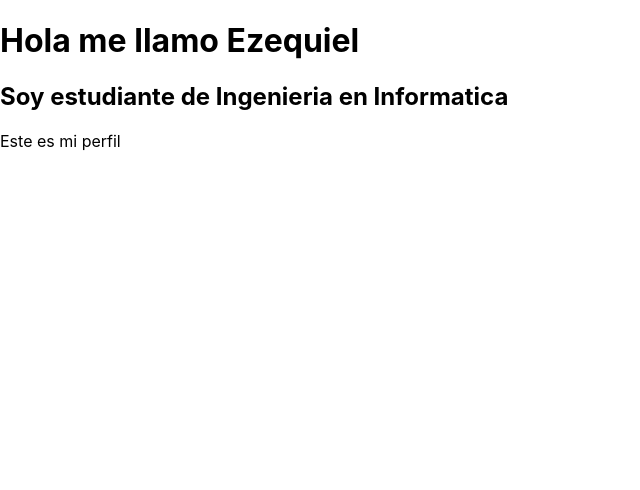
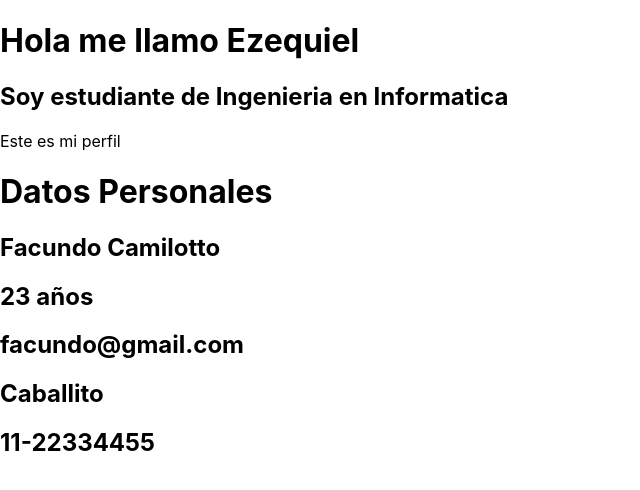
Before and after one commit to ezebarrena/tpoapi, a React (Create React App) app: page / in a window 1280 px wide. Shown: the top 490 px of the page, without its empty margins (0-640 px from the left). Built offline with nearby package versions, Linux system fonts and the light colour scheme.

Commit message:
actualizacion PagIncio

```diff
--- a/src/components/datosPersonales.jsx
+++ b/src/components/datosPersonales.jsx
@@ -4,18 +4,18 @@ import "../cssComponents/cssDiv.css"
 
 function datosPersonales() {
     return(
-        <header>
-            <div class="divTitulo">
-                <h1 class="titulo"> Datos Personales </h1>
+        <div>
+            <div className="divTitulo">
+                <h1 className="titulo"> Datos Personales </h1>
             </div>
-            <div class="divContenido">
-                <h2 class="contenido"> Facundo Camilotto </h2>
-                <h2 class="contenido"> 23 años </h2>
-                <h2 class="contenido"> facundo@gmail.com </h2>
-                <h2 class="contenido"> Caballito </h2>
-                <h2 class="contenido"> 11-22334455 </h2>
+            <div className="divContenido">
+                <h2 className="contenido"> Facundo Camilotto </h2>
+                <h2 className="contenido"> 23 años </h2>
+                <h2 className="contenido"> facundo@gmail.com </h2>
+                <h2 className="contenido"> Caballito </h2>
+                <h2 className="contenido"> 11-22334455 </h2>
             </div>
-        </header>
+        </div>
   );
 }
 
--- a/src/cssComponents/cssData.css
+++ b/src/cssComponents/cssData.css
@@ -0,0 +1,10 @@
+titulo{
+    font-size: large;
+    font-family: 'Times New Roman', Times, serif;
+    color: #333399
+}
+
+contenido{
+    font-size: medium;
+    font-family: Arial, Helvetica, sans-serif;
+}
--- a/src/cssComponents/cssDiv.css
+++ b/src/cssComponents/cssDiv.css
@@ -1,5 +1,5 @@
 divTitulo{
-    padding: 50px 50px 50px 50px;
+    padding: 500px 500px 500px 500px;
     background-color: lightblue;
     border: 1px solid black;
 }
--- a/src/sites/pagInicio.js
+++ b/src/sites/pagInicio.js
@@ -1,11 +1,11 @@
 import Intro from "../components/intro.js"
+import DatosPersonales from "../components/datosPersonales.jsx"
 
 function pagInicio(){
     return(
         <div>
             <Intro />
-            <datosPersonales />
-            <estudios />
+            <DatosPersonales />
         </div>
     );
 }
```
